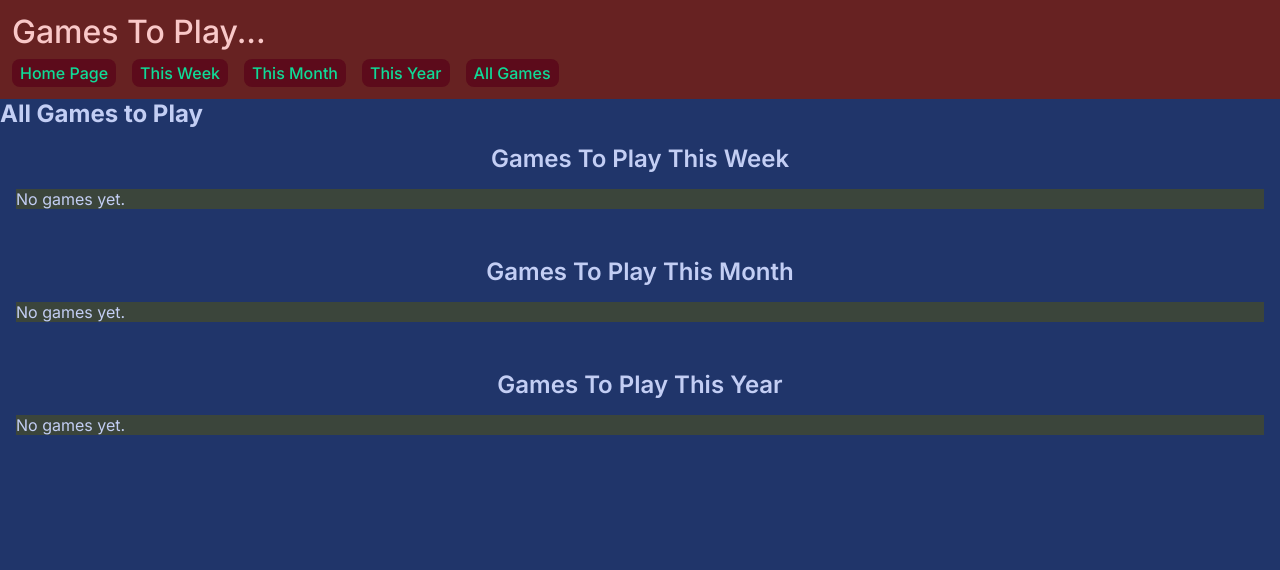
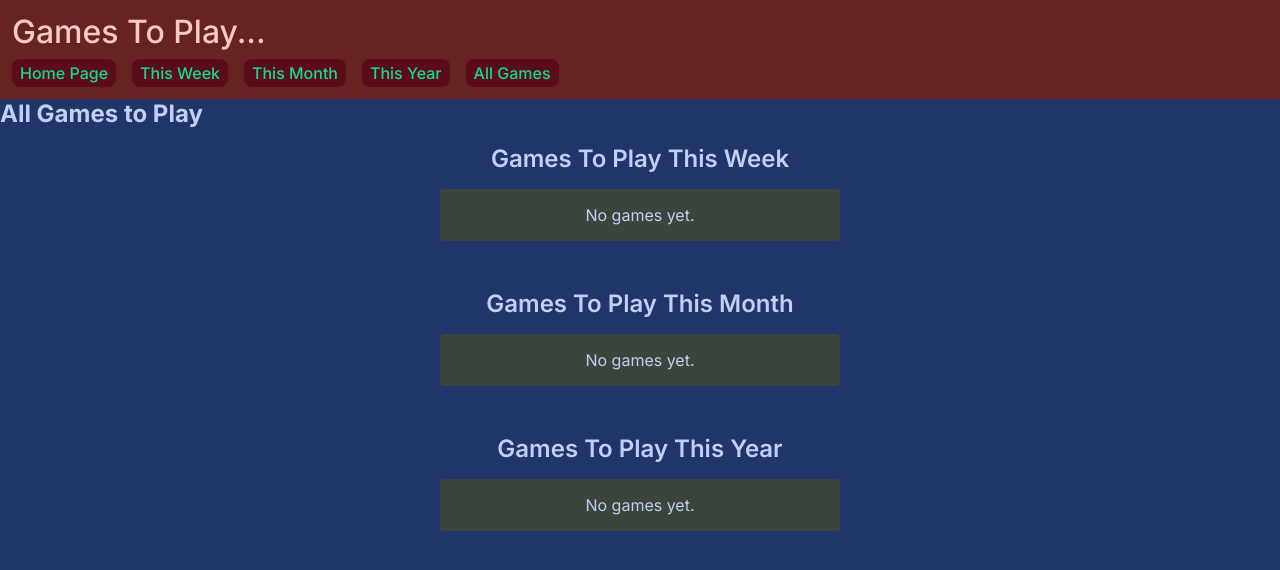
Before and after one commit to franco-ortega/to-do-games, a Next.js app: page /all in a window 1280 px wide. Shown: the top 570 px of the page. Built offline with nearby package versions, Linux system fonts and the light colour scheme.

Commit message:
center game list and center entries

```diff
--- a/components/gameEntry/GameEntry.module.scss
+++ b/components/gameEntry/GameEntry.module.scss
@@ -5,21 +5,12 @@
 
   padding: .25rem .5rem;
   min-width: 10rem;
-  max-width: 20rem;
+  width: 100%;
 
   label {
     div:first-child {
       display: flex;
       flex-direction: row;
-    }
-
-    div:not(:first-child) {
-      margin-left: 1rem;
-      line-height: 1.5rem;
-    }
-  }
-
-  div {
 
       input {
         margin-right: .25rem;
@@ -35,7 +26,13 @@
       }
     }
 
-  p {
+    div:not(:first-child) {
+      margin-left: 1rem;
+      line-height: 1.5rem;
+    }
+  }
+
+  div:last-child {
     span {
       text-decoration: underline;
     }
--- a/components/gameEntry/GameEntry.tsx
+++ b/components/gameEntry/GameEntry.tsx
@@ -30,12 +30,14 @@ export default function GameEntry({ game, isPlayed, notes, timeSpan }: Props) {
             onChange={isCheckedChange}
             checked={isChecked}
           />
-          <h3>{game} </h3>
+          <h3>{game}</h3>
         </div>
         <div>
           <span>(status: {isChecked ? 'played 🎉' : 'not played yet'})</span>
         </div>
-        <div>Notes: {notes}</div>
+        <div>
+          <span>Notes</span>: {notes}
+        </div>
       </label>
     </li>
   );
--- a/components/gamesList/GamesList.module.scss
+++ b/components/gamesList/GamesList.module.scss
@@ -1,10 +1,18 @@
 .GamesList {
   background-color: hsl(120, 8%, 25%);
+  border-radius: .25rem;
   list-style-type: none;
 
+  max-width: 25rem;
+  min-width: 12rem;
+
   margin-block: 1rem;
+  margin-inline: auto;
+  padding: 1rem;
+
 
   display: flex;
   flex-direction: column;
+  align-items: center;
   gap: 1rem;
 }
```
Lines whose indentation alone changed are shown as unchanged.
